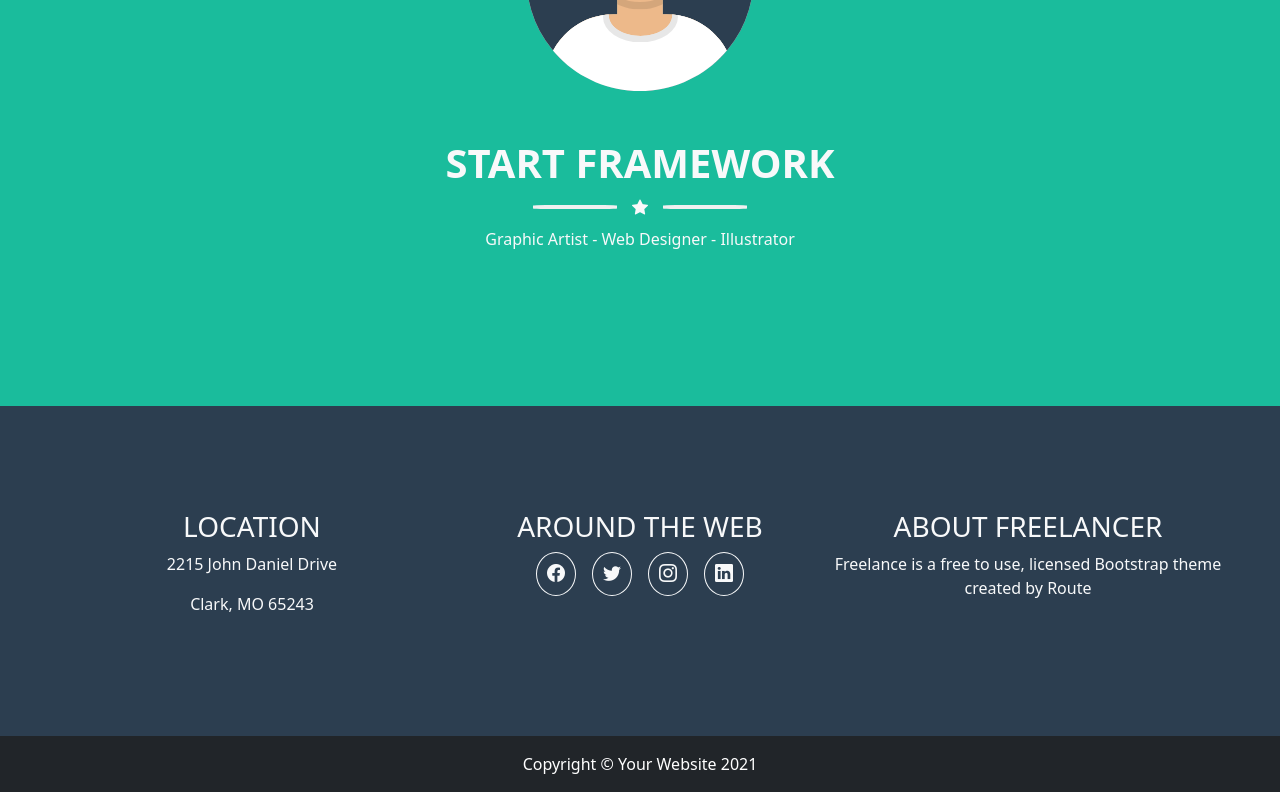
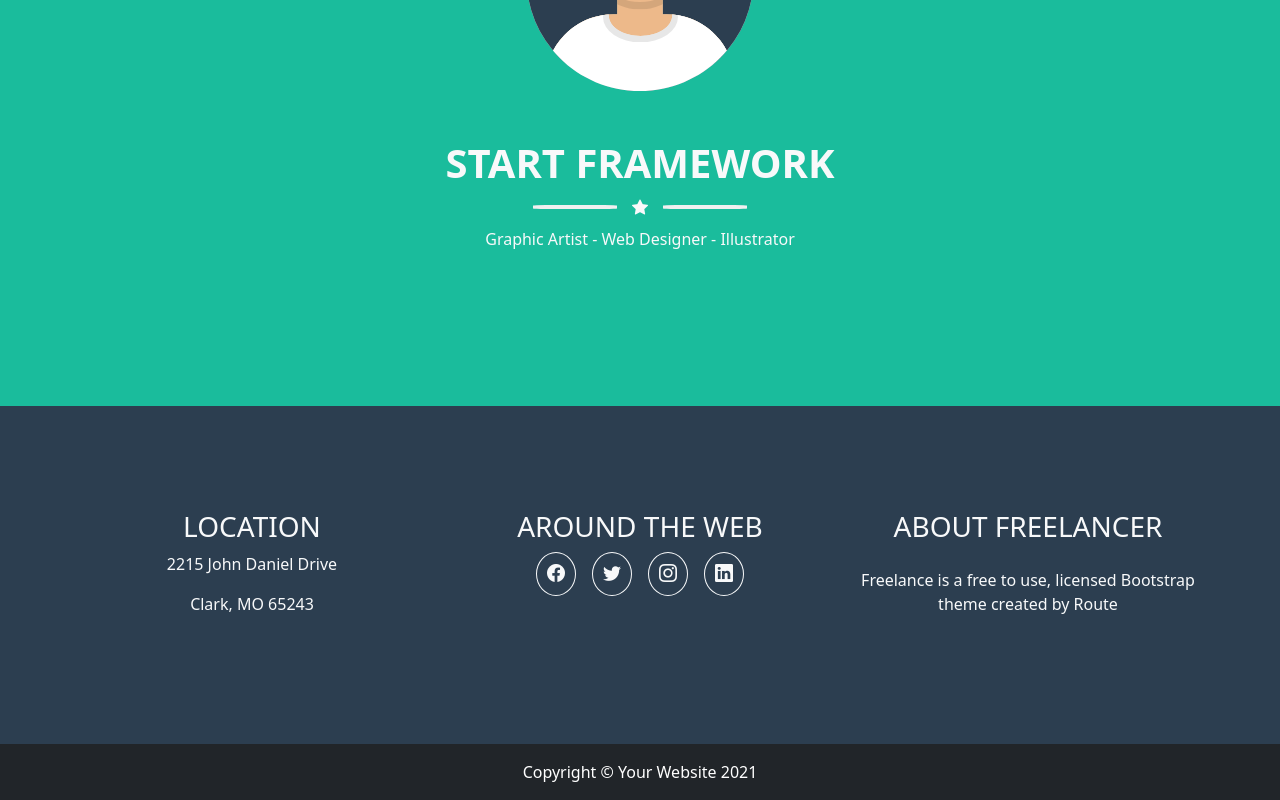
Before and after one commit to karimprime/Task1-Start-Angular, an Angular app: page /home in a window 1280 px wide. Shown: the part 378-1178 px from the top of the page. Built offline with nearby package versions, Linux system fonts and the light colour scheme.

Commit message:
Update Done

```diff
--- a/src/app/footer/footer.component.html
+++ b/src/app/footer/footer.component.html
@@ -22,7 +22,7 @@
 
       <div class="col-md-4 text-center text-light">
         <h5 class="text-uppercase fs-3">About Freelancer</h5>
-        <p class="text-light m-">
+        <p class="text-light m-4">
           Freelance is a free to use, licensed Bootstrap theme created by Route
         </p>
       </div>
```
